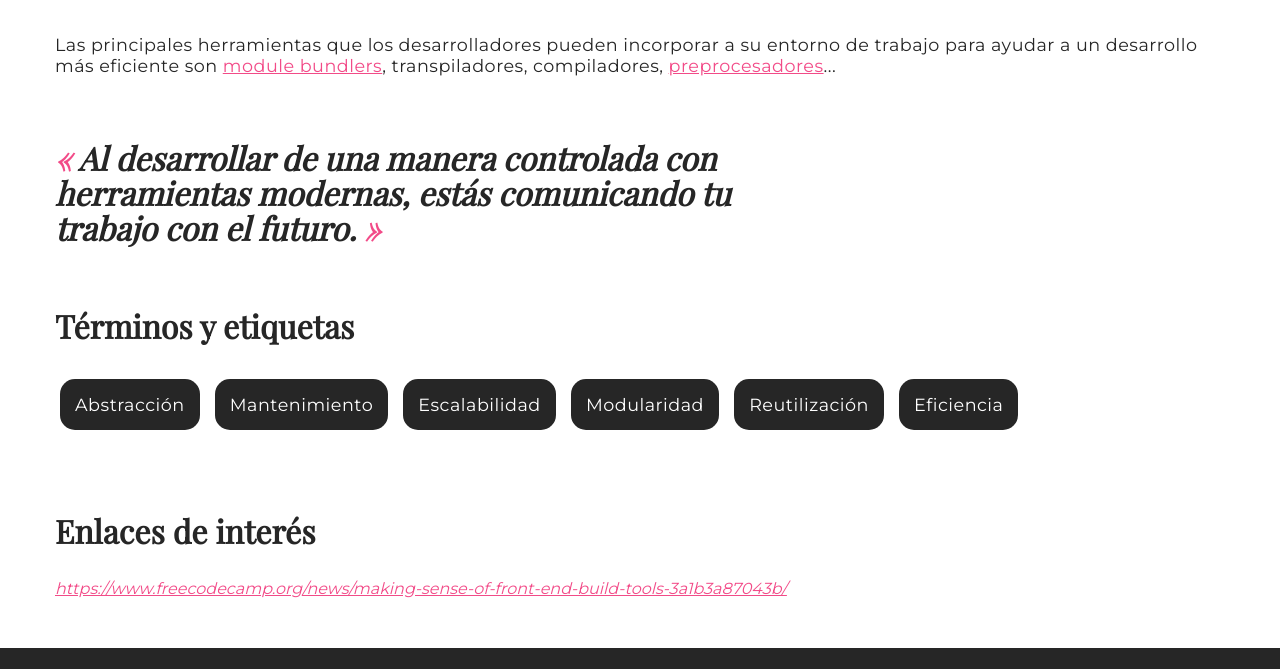
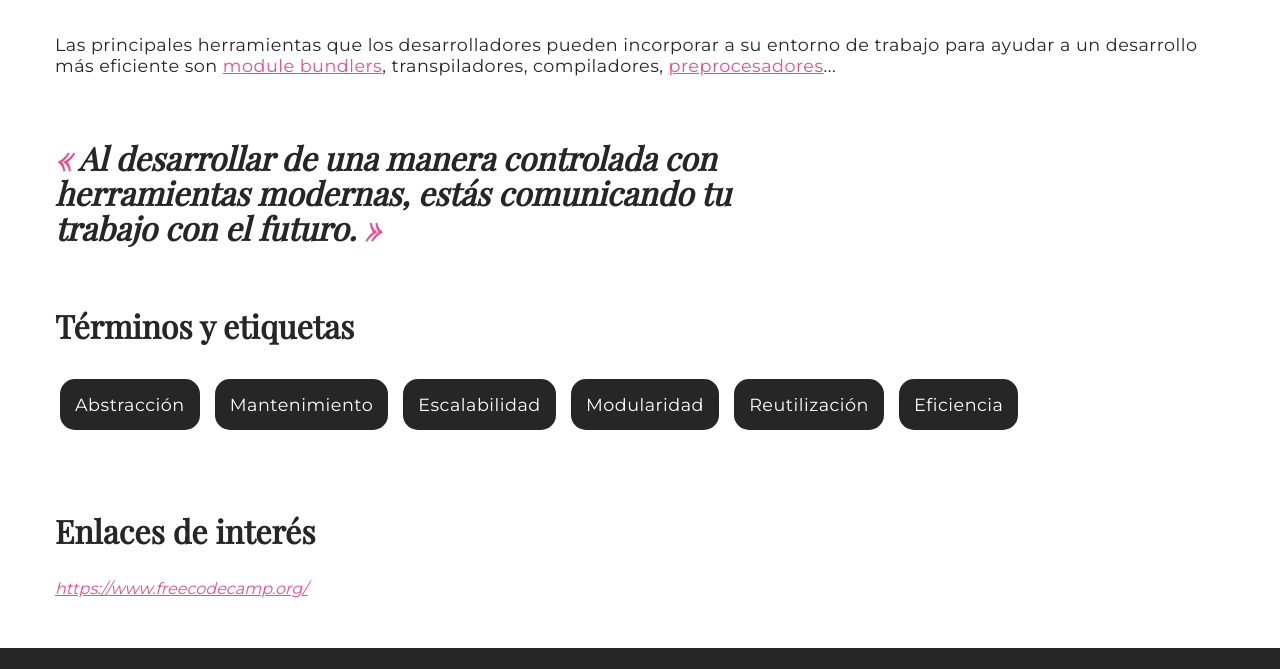
Before and after one commit to svilaru/modern-workflow-performance, a website built with Parcel: page src/index.html in a window 1280 px wide. Shown: the part 722-1391 px from the top of the page. Built offline with nearby package versions, Linux system fonts and the light colour scheme.

Commit message:
Correct overflow

```diff
--- a/src/index.html
+++ b/src/index.html
@@ -84,7 +84,7 @@
         <cite
           ><a
             href="https://www.freecodecamp.org/news/making-sense-of-front-end-build-tools-3a1b3a87043b/"
-            >https://www.freecodecamp.org/news/making-sense-of-front-end-build-tools-3a1b3a87043b/</a
+            >https://www.freecodecamp.org/</a
           ></cite
         >
       </section>
```
